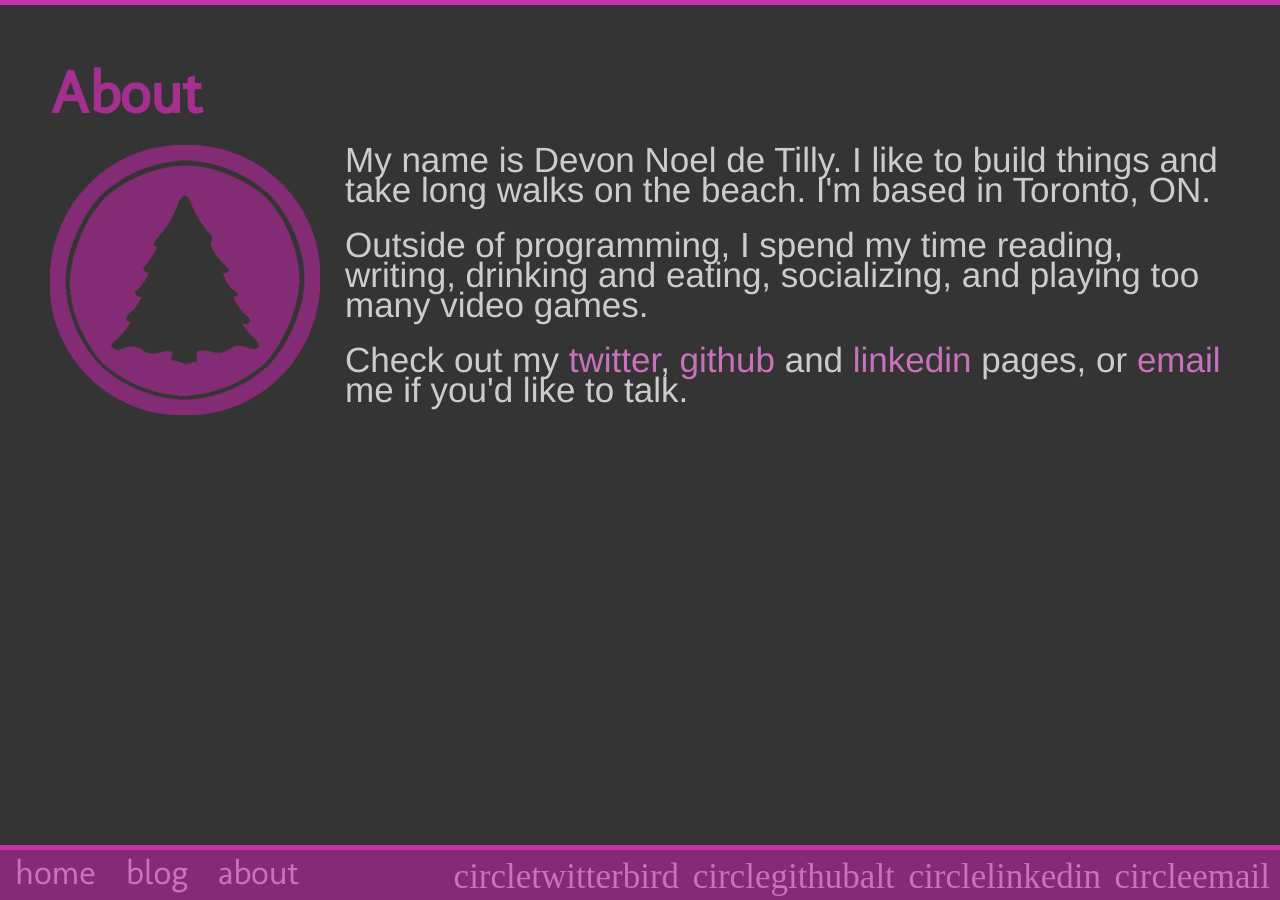
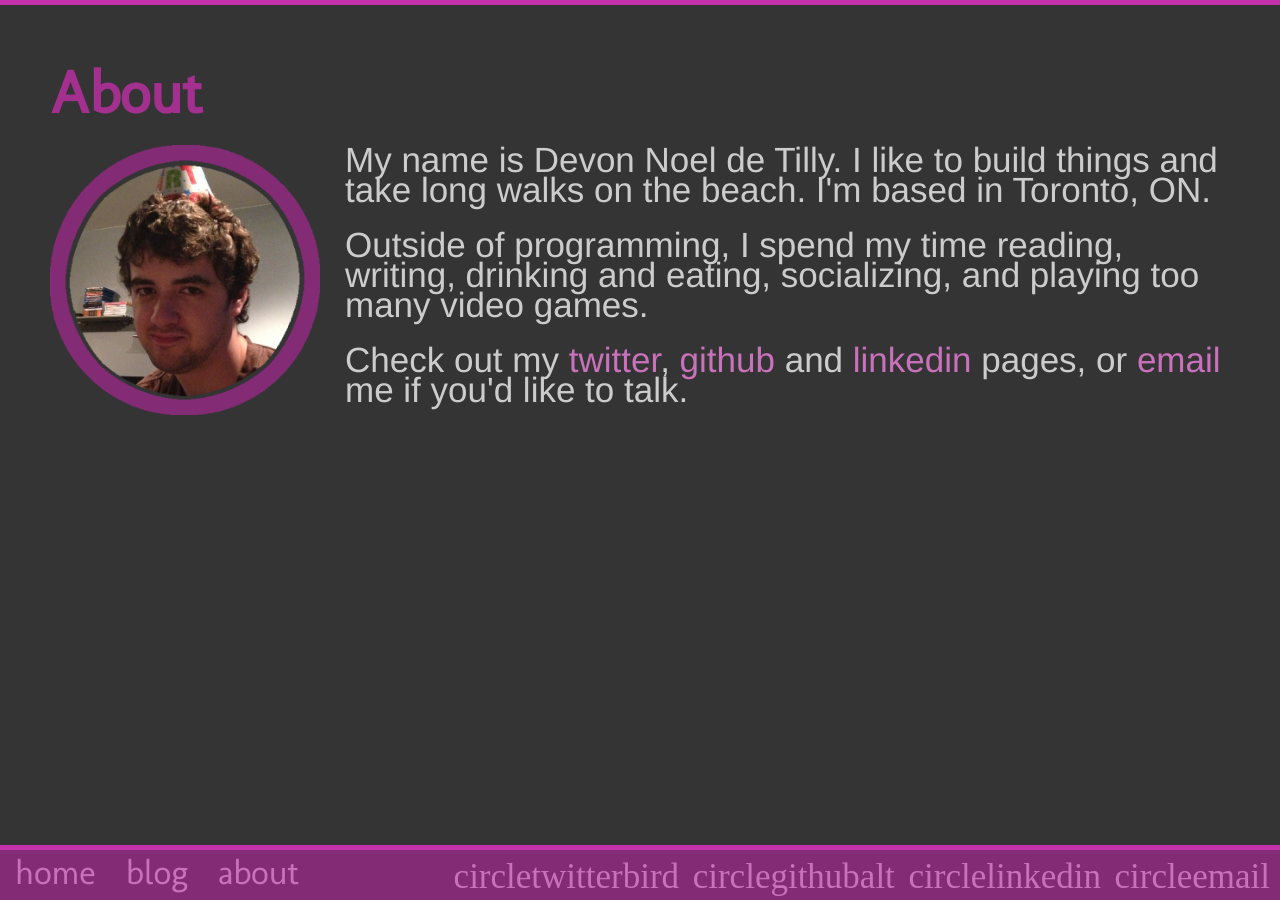
Before and after one commit to devonoel/DevoNoel.github.io, a Jekyll site: the page built from about.html, in a window 1280 px wide. Built offline with Jekyll 4.4.1, drawn with Linux system fonts in a browser that asks for light colours; some web fonts are replaced.

Commit message:
Added blog post and new about image

```diff
--- a/_layouts/default.html
+++ b/_layouts/default.html
@@ -7,7 +7,7 @@
 		<meta name="viewport" content="width=device-width">
 
 		<!-- CSS -->
-		<link href="css/main.css" rel="stylesheet">
+		<link href="/css/main.css" rel="stylesheet">
 
 		<!-- Fonts -->
 		<link href="http://fonts.googleapis.com/css?family=Lekton" rel="stylesheet" type="text/css">
--- a/about.html
+++ b/about.html
@@ -5,8 +5,8 @@ title: DevoNoel
 
 <div class="content-about">
 	<h2>About</h2>
-	<img src="images/logo.png" height="270px" width="270px" class="about-image">
+	<img src="images/about_image.png" height="270px" width="270px" class="about-image">
 	<p>My name is Devon Noel de Tilly.  I like to build things and take long walks on the beach. I'm based in Toronto, ON.</p><br/>
 	<p>Outside of programming, I spend my time reading, writing, drinking and eating, socializing, and playing too many video games.</p><br/>
-	<p>Check out my <a href="https://twitter.com/NoelDevo">twitter</a>, <a href="https://github.com/DevoNoel">github</a> and <a href="http://linkedin.com/pub/devon-noel-de-tilly/70/69b/2b">linkedin</a> pages, or <a href="mailto:devon.noeldetilly@gmail.com">email</a> me if you'd like to talk.</p>
+	<p>Check out my <a href="https://twitter.com/NoelDevo" class="about-link">twitter</a>, <a href="https://github.com/DevoNoel" class="about-link">github</a> and <a href="http://linkedin.com/pub/devon-noel-de-tilly/70/69b/2b" class="about-link">linkedin</a> pages, or <a href="mailto:devon.noeldetilly@gmail.com" class="about-link">email</a> me if you'd like to talk.</p>
 </div>
--- a/css/main.css
+++ b/css/main.css
@@ -170,6 +170,8 @@ h5 {
   height: auto;
   position: relative;
   text-align: center;
+	width: 100%
+	max-width: 1400px;
 }
 
 /*****************************************************************************/
@@ -180,6 +182,15 @@ h5 {
 
 .blog {
 	padding: 50px;
+	float: left;
+	max-width: 1400px;
+}
+
+.post {
+  padding-left: 50px;
+	padding-right: 50px;
+	padding-bottom: 50px;
+  padding-top: 25px;
 	float: left;
 }
 
@@ -192,6 +203,7 @@ h5 {
 .content-about {
 	padding: 50px;
 	float: left;
+	max-width: 1400px;
 }
 
 .content-about > p {
@@ -199,13 +211,13 @@ h5 {
 	line-height: 30px;
 }
 
-.content-about > p > a{
+a.about-link {
 	color: #C971BB;
 	font-size: 35px;
 	line-height: 30px;
 }
 
-.content-about > p > a:hover{
+a.about-link:hover{
 	color: #EEE;
 }
 
```
Also changed, not shown: _layouts/post.html (+6 -4 lines), _posts/2013-06-21-getting-passionate.markdown (added, +17 -0 lines), images/about_image.png (added), 6 other files.
